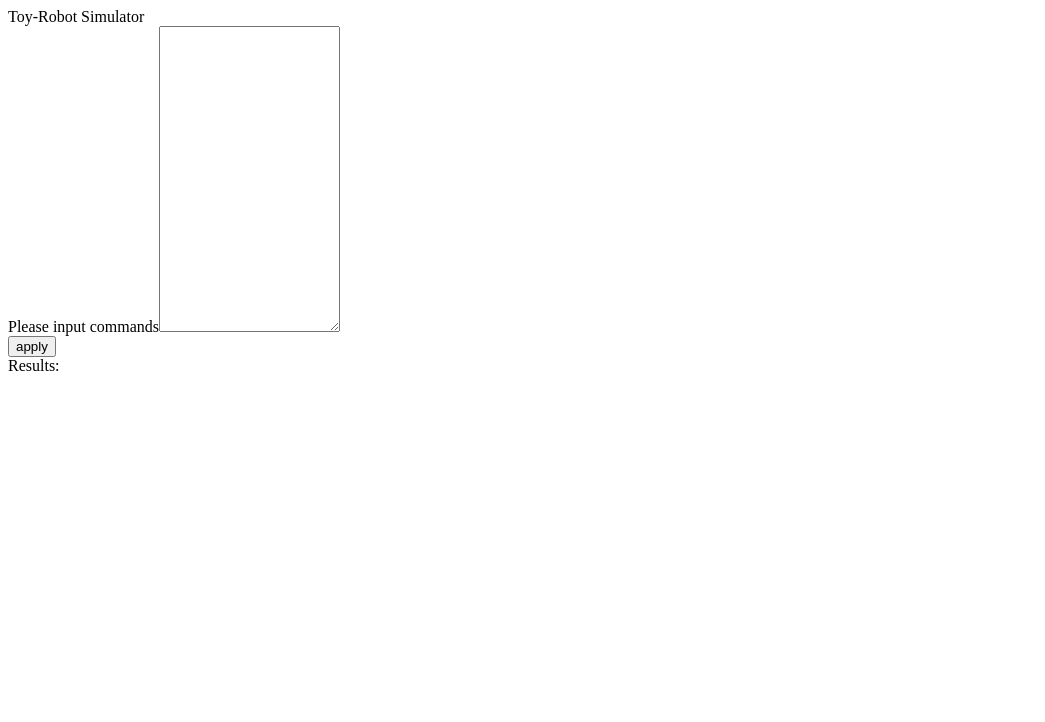
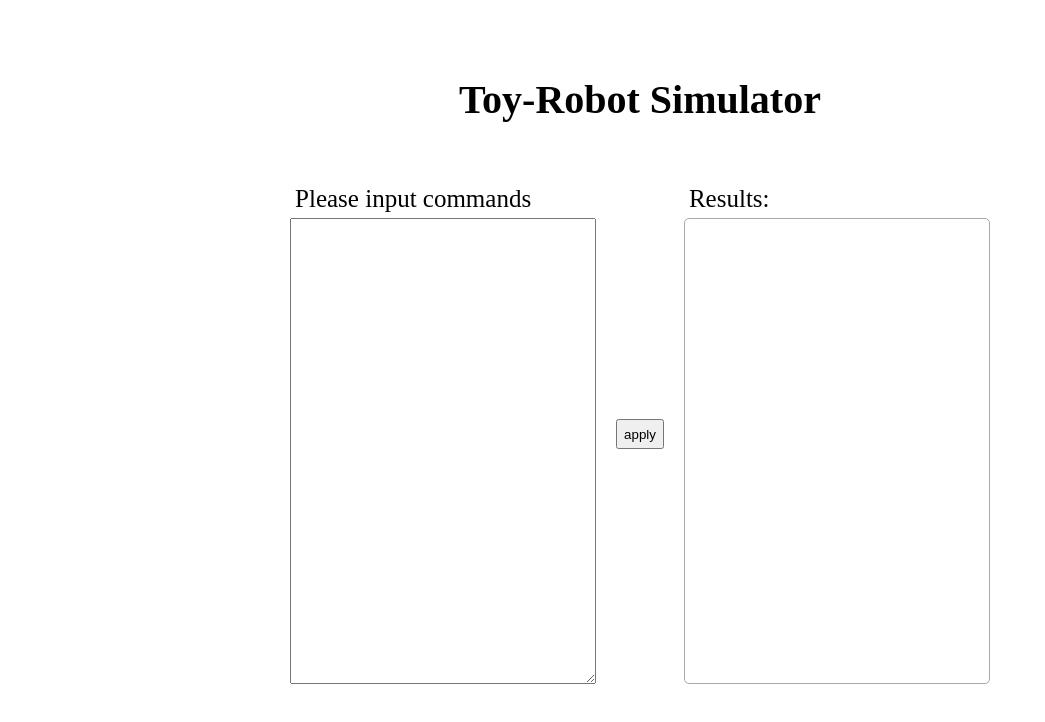
Before and after one commit to ren-ding/toy-robot, a React (Create React App) app: page / in a window 1280 px wide. Shown: the top 722 px of the page, without its empty margins (0-1045 px from the left). Built offline with nearby package versions, Linux system fonts and the light colour scheme.

Commit message:
Added styles

```diff
--- a/src/components/InputCommandsPanel/InputCommandsPanel.tsx
+++ b/src/components/InputCommandsPanel/InputCommandsPanel.tsx
@@ -1,4 +1,5 @@
 import React, { Component } from 'react';
+import './styles/InputCommandsPanel.css'
 
 interface Props{
   onInputCommands:(event: {target: { value: string }}) => void
@@ -7,7 +8,7 @@ interface Props{
 const InputCommands = ({
   onInputCommands
 }:Props)=>(
-  <textarea rows={20} onChange={onInputCommands}/>
+  <textarea rows={20} className='input-commands-textarea' onChange={onInputCommands}/>
 );
 
 export default class InputCommandsPanel extends Component<Props> {
@@ -17,8 +18,8 @@ export default class InputCommandsPanel extends Component<Props> {
 
   render() {
     return (
-      <div id='input-commands-panel-wrapper'>
-        <span>Please input commands</span>
+      <div id='input-commands-panel-wrapper' className='input-commands-panel-wrapper'>
+        <span id='input-label' className='input-label'>Please input commands</span>
         <InputCommands
           onInputCommands={this.props.onInputCommands}
         />
--- /dev/null
+++ b/src/components/InputCommandsPanel/styles/InputCommandsPanel.css
@@ -0,0 +1,18 @@
+.input-commands-panel-wrapper
+{
+    flex: 1;
+    margin: 20px
+}
+
+.input-commands-panel-wrapper .input-label
+{
+    font-size: 25px;
+    display: block;
+    padding: 5px;
+}
+
+.input-commands-panel-wrapper .input-commands-textarea
+{
+    font-size: 20px;
+    width: 300px;
+}
--- a/src/components/ReportPanel/ReportPanel.tsx
+++ b/src/components/ReportPanel/ReportPanel.tsx
@@ -1,4 +1,5 @@
 import React, { Component } from 'react';
+import './styles/ReportPanel.css'
 
 interface Props {
   results:string
@@ -11,9 +12,9 @@ export default class ReportPanel extends Component<Props> {
 
   render() {
     return (
-      <div id='report-panel-wrapper'>
-        <span>Results:</span>
-        <div id='report-panel-results'>{this.props.results}</div>
+      <div id='report-panel-wrapper' className='report-panel-wrapper'>
+        <span className='report-panel-label'>Results:</span>
+        <div id='report-panel-results' className='report-panel-results'>{this.props.results}</div>
       </div>
     );
   }
--- /dev/null
+++ b/src/components/ReportPanel/styles/ReportPanel.css
@@ -0,0 +1,25 @@
+.report-panel-wrapper
+{
+    flex: 1;
+    display: flex;
+    flex-direction: column;
+    margin: 20px;
+}
+
+.report-panel-wrapper .report-panel-label
+{
+    font-size: 25px;
+    margin: 5px;
+}
+
+.report-panel-wrapper .report-panel-results
+{
+    height: 460px;
+    width: 300px;
+    font-size: 20px;
+    border-style: solid;
+    border-radius: 5px;
+    border-color: darkgray;
+    border-width: 1px;
+    padding: 2px;
+}
--- a/src/components/ToyRobotPage/ToyRobotPage.tsx
+++ b/src/components/ToyRobotPage/ToyRobotPage.tsx
@@ -1,6 +1,7 @@
 import React, { Component } from 'react';
 import InputCommandsPanel from '../InputCommandsPanel/InputCommandsPanel'
 import ReportPanel from '../ReportPanel/ReportPanel'
+import './styles/ToyRobotPage.css'
 
 interface Props {}
 
@@ -20,13 +21,13 @@ interface ContainerProps {
 }
 
 const Header = () => (
-  <div>Toy-Robot Simulator</div>
+  <div id='toy-robot-page-header' className='toy-robot-page-header'>Toy-Robot Simulator</div>
 );
 
 const ApplyButton = ({
   onClick
 }:ApplyButtonProps) => (
-  <button type="button" id='apply-button' onClick={onClick}>apply</button>
+  <button type="button" id='apply-button' className='apply-button' onClick={onClick}>apply</button>
 );
 
 const Container = ({
@@ -34,7 +35,7 @@ const Container = ({
   onInputCommands,
   onApplyButtonClick
 }:ContainerProps) =>(
-  <div>
+  <div id='toy-robot-page-container' className='toy-robot-page-container'>
   <InputCommandsPanel
     onInputCommands = {onInputCommands}
   />
@@ -57,7 +58,7 @@ export default class ToyRobotPage extends Component<Props,State> {
 
   render() {
     return (
-      <div id='toy-robot-page-wrapper'>
+      <div id='toy-robot-page-wrapper' className='toy-robot-page-wrapper'>
         <Header />
         <Container
           results = {this.state.results}
--- /dev/null
+++ b/src/components/ToyRobotPage/styles/ToyRobotPage.css
@@ -0,0 +1,29 @@
+.toy-robot-page-wrapper
+{
+    display: flex;
+    flex-direction: column;
+    justify-content: start;
+    align-items:center;
+    margin: 40px;
+}
+
+.toy-robot-page-wrapper .toy-robot-page-header
+{
+    flex:1;
+    font-size: 40px;
+    line-height: 3;
+    font-weight: bold;
+}
+
+.toy-robot-page-wrapper .toy-robot-page-container
+{
+    flex:6;
+    display: flex;
+    flex-direction: row;
+}
+
+.apply-button
+{
+    height: 30px;
+    margin: auto;
+}
```
